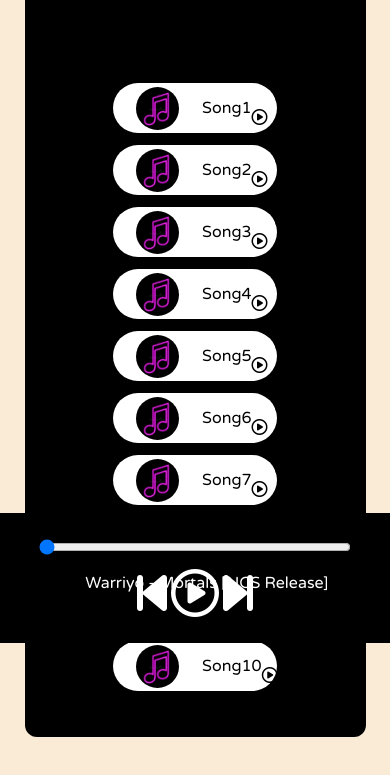
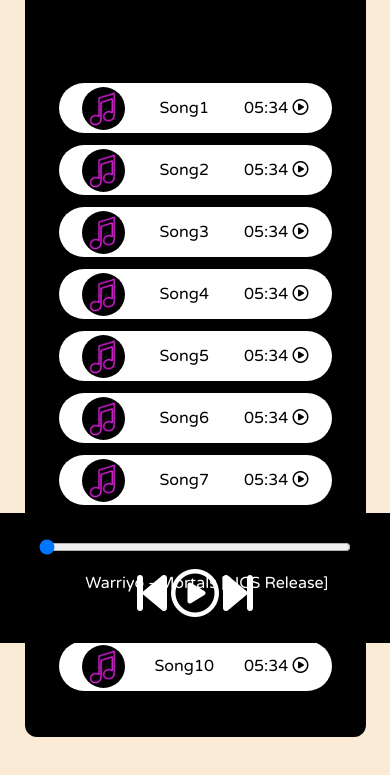
Before and after one commit to manisha30606/GaanaApp, a plain HTML site: page index.html in a window 390 px wide. Shown: the part 201-976 px from the top of the page. Drawn offline with Linux system fonts and the light colour scheme.

Commit message:
Update style.css

```diff
--- a/style.css
+++ b/style.css
@@ -120,6 +120,12 @@ nav ul li {
     font-family: 'Varela Round', sans-serif;
 }
 
+@media only screen and (max-width: 800px) {
+    .songItemContainer {
+        width: 100%;
+    }
+}
+
 .songInfo img {
     opacity: 0;
     transition: opacity 0.4s ease-in;
```
